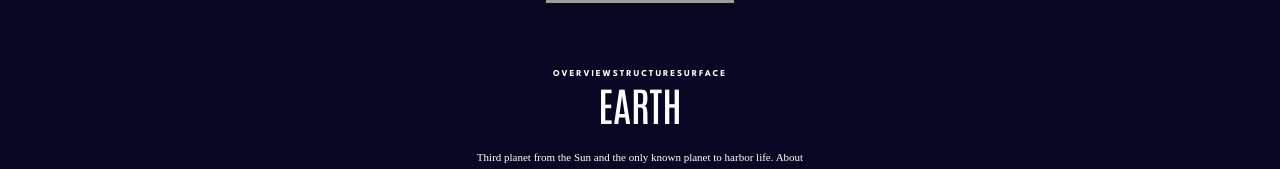
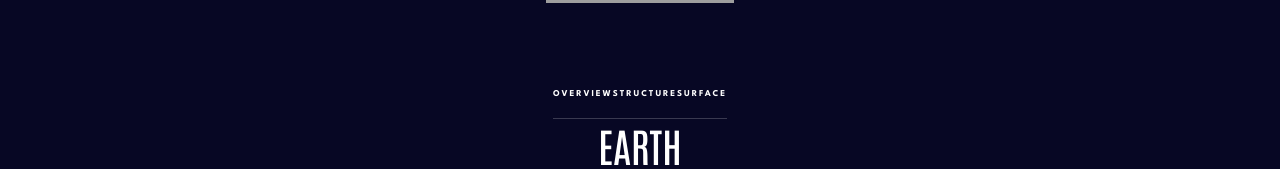
Before and after one commit to AtanasovCode/planetoid-factoids, a React (Vite) app: page /planets/earth in a window 1280 px wide. Shown: the part 276-445 px from the top of the page. Built offline with nearby package versions, Linux system fonts and the light colour scheme; grey boxes are pictures that could not be loaded.

Commit message:
added filter changing functionality

```diff
--- a/src/assets/data/Data.jsx
+++ b/src/assets/data/Data.jsx
@@ -1,5 +1,3 @@
-import { useState } from "react"
-
 //importing planet images
 import p1 from '../planets/1.svg';
 import p2 from '../planets/2.svg';
@@ -117,7 +115,7 @@ export const planets = [
         temp: "−28°c",
 
         overview: {
-            description: "Mars is the fourth planet from the Sun and the second-smallest planet in the Solar System, being larger than only Mercury. In English, Mars carries the name of the Roman god of war and is often referred to as the "Red Planet".",
+            description: '4Mars is the fourth planet from the Sun and the second-smallest planet in the Solar System, being larger than only Mercury. In English, Mars carries the name of the Roman god of war and is often referred to as the "Red Planet".',
             image: p4,
         },
 
@@ -218,7 +216,7 @@ export const planets = [
 
         overview: {
             description: "Neptune is the eighth and farthest-known Solar planet from the Sun. In the Solar System, it is the fourth-largest planet by diameter, the third-most-massive planet, and the densest giant planet. It is 17 times the mass of Earth, more massive than its near-twin Uranus.",
-            image: p8,
+            image: `p8`,
         },
 
         internal: {
--- a/src/components/PlanetInfo.jsx
+++ b/src/components/PlanetInfo.jsx
@@ -7,11 +7,14 @@ import Tabs from "./Tabs";
 
 import p from '../assets/planets/3.svg';
 
-const PlanetInfo = () => {
+const PlanetInfo = ({
+    filter,
+    setFilter,
+}) => {
     return (
         <Container>
 
-            <Tabs mobileView={true} />
+            <Tabs mobileView={true} filter={filter} setFilter={setFilter} />
 
             <Planet src={p} alt="picture of the currently selected planet" />
 
--- a/src/components/Tabs.jsx
+++ b/src/components/Tabs.jsx
@@ -3,13 +3,15 @@ import styled from "styled-components";
 
 const Tabs = ({
     mobileView,
+    filter,
+    setFilter,
 }) => {
 
     return (
         <Container mobile={mobileView}>
-            <Tab>Overview</Tab>
-            <Tab>Structure</Tab>
-            <Tab>Surface</Tab>
+            <Tab active={filter === "overview" && true} onClick={() => setFilter("overview")}>Overview</Tab>
+            <Tab active={filter === "internal" && true} onClick={() => setFilter("internal")}>Structure</Tab>
+            <Tab active={filter === "surface" && true} onClick={() => setFilter("surface")}>Surface</Tab>
         </Container>
     );
 }
@@ -20,13 +22,10 @@ const Container = styled.div`
 
     //displays the mobile version of the tabs
     ${props => props.mobile && `
-        width: 100%;
+        width: 100vw;
         display: flex;
         align-items: center;
         justify-content: space-evenly;
-        border-bottom: 1px solid rgba(255, 255, 255, .2);
-        padding: 1.25rem 0;
-
 
         @media (min-width: 768px) {
             display: none;
@@ -43,6 +42,7 @@ const Container = styled.div`
 `;
 
 const Tab = styled.div`
+    flex: 100%;
     display: flex;
     align-items: center;
     justify-content: center;
@@ -56,4 +56,24 @@ const Tab = styled.div`
     letter-spacing: 1.929px;
     text-transform: uppercase;
     cursor: pointer;
+    padding: 1.25rem 0;
+    border-bottom: 1px solid rgba(255, 255, 255, .2);
+    transition: all .4s ease;
+    position: relative;
+
+    &::before {
+        content: '';
+        position: absolute;
+        width: 50%;
+        height: 0.25rem;
+        bottom: 0;
+        left: 50%;
+        transform: translateX(-50%);
+        background-color: transparent;
+        transition: all .4s ease;
+
+        ${props => props.active && `
+            background-color: #2D68F0;
+        `}
+    }
 `;
--- a/src/routes/PlanetFacts.jsx
+++ b/src/routes/PlanetFacts.jsx
@@ -1,3 +1,4 @@
+import { useState } from "react";
 import styled from "styled-components";
 
 //importing reusable components
@@ -5,13 +6,19 @@ import Nav from "../components/Nav";
 import PlanetStats from "../components/PlanetStats";
 import PlanetInfo from "../components/PlanetInfo";
 
+//importing data
+import { planets } from "../assets/data/Data";
+
 const PlanetFacts = () => {
+
+    const [filter, setFilter] = useState("overview");
+
     return (
         <Container>
             <Nav />
 
             <PageContent>
-                <PlanetInfo />
+                <PlanetInfo filter={filter} setFilter={setFilter} />
                 <PlanetStats />
             </PageContent>
         </Container>
```
Also changed, not shown: src/assets/planets/internal/p7.svg (added).
